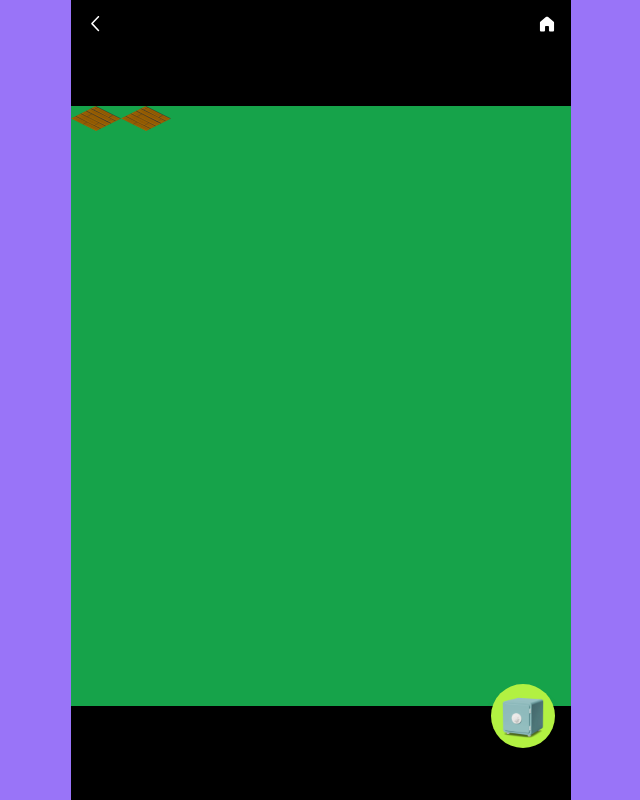
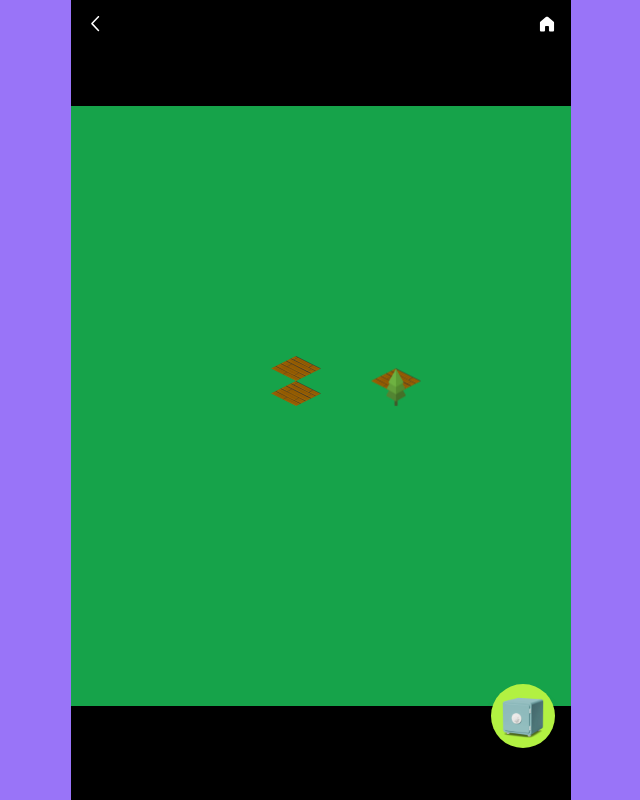
Before and after one commit to Chaemin-L/plantify-client, a Next.js app: page /forest/my in a window 1280 px wide. Shown: the whole page, without its empty margins (319-959 px from the left). Built offline with nearby package versions, Linux system fonts and the light colour scheme.

Commit message:
fix: 편집모드 진입시 다른 오브젝트 스타일링 추가

```diff
--- a/src/app/forest/my/draggable-item.tsx
+++ b/src/app/forest/my/draggable-item.tsx
@@ -48,7 +48,8 @@ export default function DraggableItem({
         ref={ref}
         className={clsx(
           "absolute flex shrink-0",
-          isFocusing ? "z-40" : isGround ? "z-10" : "z-50"
+          isFocusing ? "z-40" : isGround ? "z-10" : "z-50",
+          editMode && !isFocusing && "pointer-events-none opacity-75"
         )}
       >
         <div
--- a/src/app/forest/my/page.tsx
+++ b/src/app/forest/my/page.tsx
@@ -26,6 +26,8 @@ export default function Page() {
           groundBoard.current[item.posX][item.posY] = true;
         return {
           ...item,
+          // posX: (item.posX * viewportWidth) / cellWidth,
+          // posY: (item.posY * viewportWidth) / cellHeight,
           posX: item.posX * cellWidth,
           posY: item.posY * cellHeight,
         };
@@ -76,6 +78,7 @@ export default function Page() {
   ) => {
     setEditError(false);
     const { x, y } = position;
+    console.log(x, y);
 
     const xCond = x % cellWidth === 0;
     const yCond = y % cellHeight === 0;
@@ -193,15 +196,29 @@ const usingItems: PostUsingItem[] = [
   {
     myItemId: 1,
     image: "/temp/forest/ground-item3.png",
-    posX: 0,
-    posY: 0,
+    posX: 4,
+    posY: 10,
     category: "GROUND",
   },
   {
     myItemId: 2,
     image: "/temp/forest/ground-item3.png",
-    posX: 1,
-    posY: 0,
+    posX: 4,
+    posY: 11,
     category: "GROUND",
   },
+  {
+    myItemId: 11,
+    image: "/temp/forest/ground-item3.png",
+    posX: 6,
+    posY: 10.5,
+    category: "GROUND",
+  },
+  {
+    myItemId: 12,
+    image: "/temp/forest/tree-item2.svg",
+    posX: 6,
+    posY: 10.5,
+    category: "TREE",
+  },
 ];
--- a/src/hooks/useResizeWindowCell.ts
+++ b/src/hooks/useResizeWindowCell.ts
@@ -4,7 +4,7 @@ import { useState, useEffect } from "react";
 export function useResizeWindowCell() {
   const [viewportWidth, setViewportWidth] = useState<number>(500); // 초기값 설정
   const cellWidth = Math.floor(viewportWidth / CELL_COL_CNT);
-  const cellHeight = cellWidth / 2;
+  const cellHeight = cellWidth / 2; // 2:1 비율
 
   useEffect(() => {
     const updateViewportWidth = () => {
```
